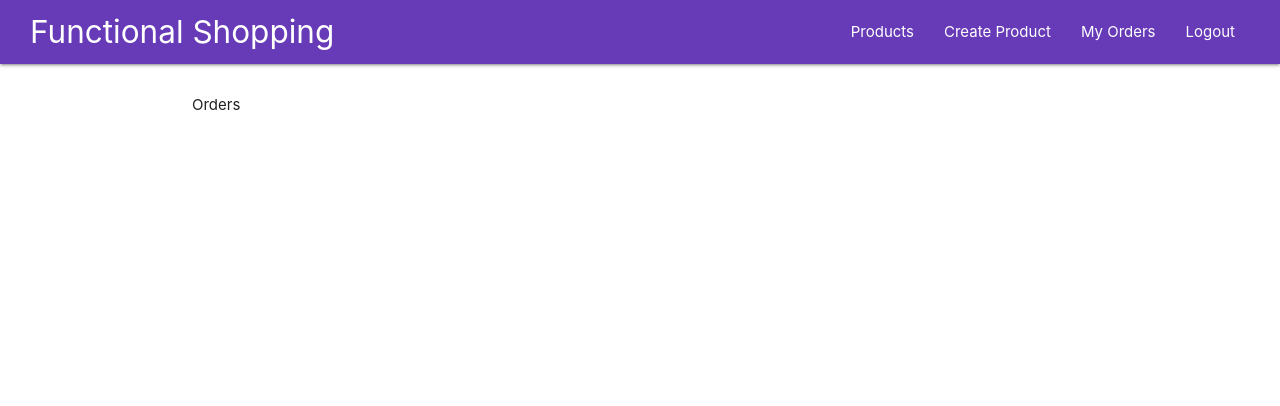
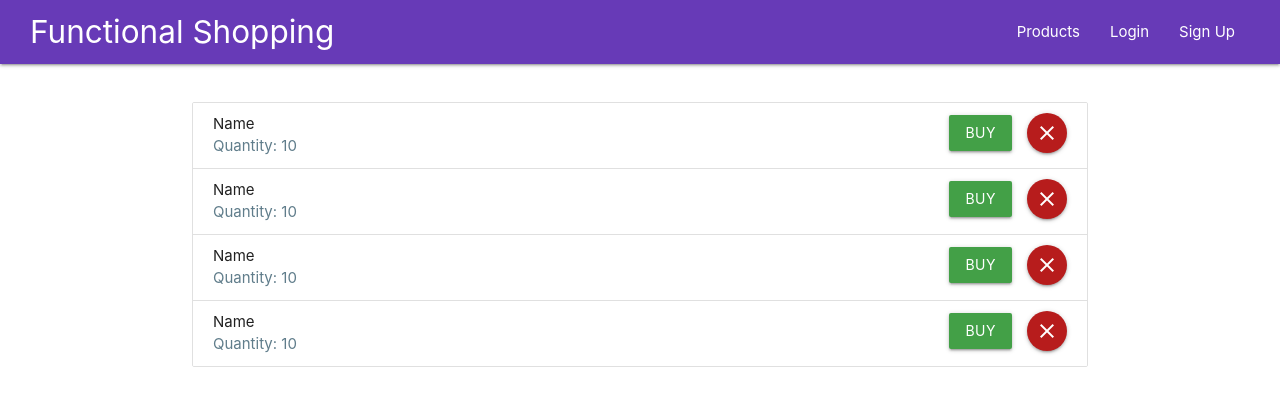
Before and after one commit to jeffersondesouza/functional-shopping, a React (Create React App) app: page /orders in a window 1280 px wide. Shown: the top 406 px of the page. Built offline with nearby package versions, Linux system fonts and the light colour scheme.

Commit message:
products ok

```diff
--- a/src/App.js
+++ b/src/App.js
@@ -14,10 +14,10 @@ import {
 function App() {
   return (
     <div className="App">
-      <MainNavBar isLoggedIn />
+      <MainNavBar />
       <div className="container App__container">
         <Switch>
-          <Route exact path="/" component={Login} />
+          <Route exact path="/login" component={Login} />
           <Route exact path="/signup" component={SignUp} />
           <Route exact path="/products" component={Products} />
           <Route exact path="/products/:id" component={ProductDetails} />
--- a/src/view/pages/AddProduct/index.js
+++ b/src/view/pages/AddProduct/index.js
@@ -19,7 +19,7 @@ const AddProduct = () => {
 
         <div className="row">
           <div className="file-field input-field">
-            <div className="btn">
+            <div className="btn deep-purple">
               <span>Image</span>
               <input type="file" multiple />
             </div>
@@ -35,7 +35,7 @@ const AddProduct = () => {
         <div className="row">
           <div className="input-field col s12 offset-m3">
             <button
-              className="btn waves-effect waves-light deep-purple"
+              className="btn green darken-1 waves-effect waves-light"
               type="submit"
             >
               Create Product
--- a/src/view/pages/Login/index.js
+++ b/src/view/pages/Login/index.js
@@ -21,7 +21,7 @@ const Login = () => {
         <div className="row">
           <div className="input-field col s12">
             <button
-              className="btn waves-effect waves-light deep-purple"
+              className="btn waves-effect waves-light green darken-1"
               type="submit"
             >
               Login
--- /dev/null
+++ b/src/view/pages/Orders/OrdersItem.js
@@ -0,0 +1,21 @@
+import React from "react";
+import "./styles.scss";
+
+const OrdersItem = () => {
+  return (
+    <div className="OrdersItem">
+      <div className="OrdersItem__summary">
+        <div>Name</div>
+        <div className="blue-grey-text darken-4">Quantity: 10</div>
+      </div>
+      <div className="OrdersItem__action">
+        <button className="btn green darken-1 OrdersItem__buy">Buy</button>
+        <button type="button" className="btn-floating red darken-4">
+          <i className="material-icons">close</i>
+        </button>
+      </div>
+    </div>
+  );
+};
+
+export default OrdersItem;
--- a/src/view/pages/Orders/index.js
+++ b/src/view/pages/Orders/index.js
@@ -1,7 +1,23 @@
 import React from "react";
+import OrdersItem from "./OrdersItem";
 
 const Orders = () => {
-  return <div>Orders</div>;
+  return (
+    <ul className="collection">
+      <li className="collection-item">
+        <OrdersItem />
+      </li>
+      <li className="collection-item">
+        <OrdersItem />
+      </li>
+      <li className="collection-item">
+        <OrdersItem />
+      </li>
+      <li className="collection-item">
+        <OrdersItem />
+      </li>
+    </ul>
+  );
 };
 
 export default Orders;
--- /dev/null
+++ b/src/view/pages/Orders/styles.scss
@@ -0,0 +1,11 @@
+.OrdersItem {
+  display: flex;
+
+  &__summary {
+    flex: 1;
+  }
+
+  &__buy {
+    margin-right: 1rem;
+  }
+}
--- a/src/view/pages/Products/index.js
+++ b/src/view/pages/Products/index.js
@@ -13,7 +13,7 @@ const Products = () => {
         <div className="card">
           <div className="card-image">
             <img src={imgLink} alt="" />
-            <button className="btn-floating halfway-fab waves-effect waves-light red">
+            <button className="btn-floating halfway-fab waves-effect waves-light deep-purple">
               <i className="material-icons">add</i>
             </button>
           </div>
@@ -27,7 +27,7 @@ const Products = () => {
         <div className="card">
           <div className="card-image">
             <img src={imgLink} alt="" />
-            <button className="btn-floating halfway-fab waves-effect waves-light red">
+            <button className="btn-floating halfway-fab waves-effect waves-light deep-purple">
               <i className="material-icons">add</i>
             </button>
           </div>
@@ -41,7 +41,7 @@ const Products = () => {
         <div className="card">
           <div className="card-image">
             <img src={imgLink} alt="" />
-            <button className="btn-floating halfway-fab waves-effect waves-light red">
+            <button className="btn-floating halfway-fab waves-effect waves-light deep-purple">
               <i className="material-icons">add</i>
             </button>
           </div>
@@ -55,7 +55,7 @@ const Products = () => {
         <div className="card">
           <div className="card-image">
             <img src={imgLink} alt="" />
-            <button className="btn-floating halfway-fab waves-effect waves-light red">
+            <button className="btn-floating halfway-fab waves-effect waves-light deep-purple">
               <i className="material-icons">add</i>
             </button>
           </div>
@@ -69,7 +69,7 @@ const Products = () => {
         <div className="card">
           <div className="card-image">
             <img src={imgLink} alt="" />
-            <button className="btn-floating halfway-fab waves-effect waves-light red">
+            <button className="btn-floating halfway-fab waves-effect waves-light deep-purple">
               <i className="material-icons">add</i>
             </button>
           </div>
@@ -83,7 +83,7 @@ const Products = () => {
         <div className="card">
           <div className="card-image">
             <img src={imgLink} alt="" />
-            <button className="btn-floating halfway-fab waves-effect waves-light red">
+            <button className="btn-floating halfway-fab waves-effect waves-light deep-purple">
               <i className="material-icons">add</i>
             </button>
           </div>
@@ -97,7 +97,7 @@ const Products = () => {
         <div className="card">
           <div className="card-image">
             <img src={imgLink} alt="" />
-            <button className="btn-floating halfway-fab waves-effect waves-light red">
+            <button className="btn-floating halfway-fab waves-effect waves-light deep-purple">
               <i className="material-icons">add</i>
             </button>
           </div>
@@ -111,7 +111,7 @@ const Products = () => {
         <div className="card">
           <div className="card-image">
             <img src={imgLink} alt="" />
-            <button className="btn-floating halfway-fab waves-effect waves-light red">
+            <button className="btn-floating halfway-fab waves-effect waves-light deep-purple">
               <i className="material-icons">add</i>
             </button>
           </div>
@@ -125,7 +125,7 @@ const Products = () => {
         <div className="card">
           <div className="card-image">
             <img src={imgLink} alt="" />
-            <button className="btn-floating halfway-fab waves-effect waves-light red">
+            <button className="btn-floating halfway-fab waves-effect waves-light deep-purple">
               <i className="material-icons">add</i>
             </button>
           </div>
@@ -139,7 +139,7 @@ const Products = () => {
         <div className="card">
           <div className="card-image">
             <img src={imgLink} alt="" />
-            <button className="btn-floating halfway-fab waves-effect waves-light red">
+            <button className="btn-floating halfway-fab waves-effect waves-light deep-purple">
               <i className="material-icons">add</i>
             </button>
           </div>
@@ -153,7 +153,7 @@ const Products = () => {
         <div className="card">
           <div className="card-image">
             <img src={imgLink} alt="" />
-            <button className="btn-floating halfway-fab waves-effect waves-light red">
+            <button className="btn-floating halfway-fab waves-effect waves-light deep-purple">
               <i className="material-icons">add</i>
             </button>
           </div>
@@ -167,7 +167,7 @@ const Products = () => {
         <div className="card">
           <div className="card-image">
             <img src={imgLink} alt="" />
-            <button className="btn-floating halfway-fab waves-effect waves-light red">
+            <button className="btn-floating halfway-fab waves-effect waves-light deep-purple">
               <i className="material-icons">add</i>
             </button>
           </div>
--- a/src/view/pages/SignUp/index.js
+++ b/src/view/pages/SignUp/index.js
@@ -27,7 +27,7 @@ const SignUp = () => {
         <div className="row">
           <div className="input-field col s12">
             <button
-              className="btn waves-effect waves-light deep-purple"
+              className="btn waves-effect waves-light green darken-1"
               type="submit"
             >
               Create Account
```
